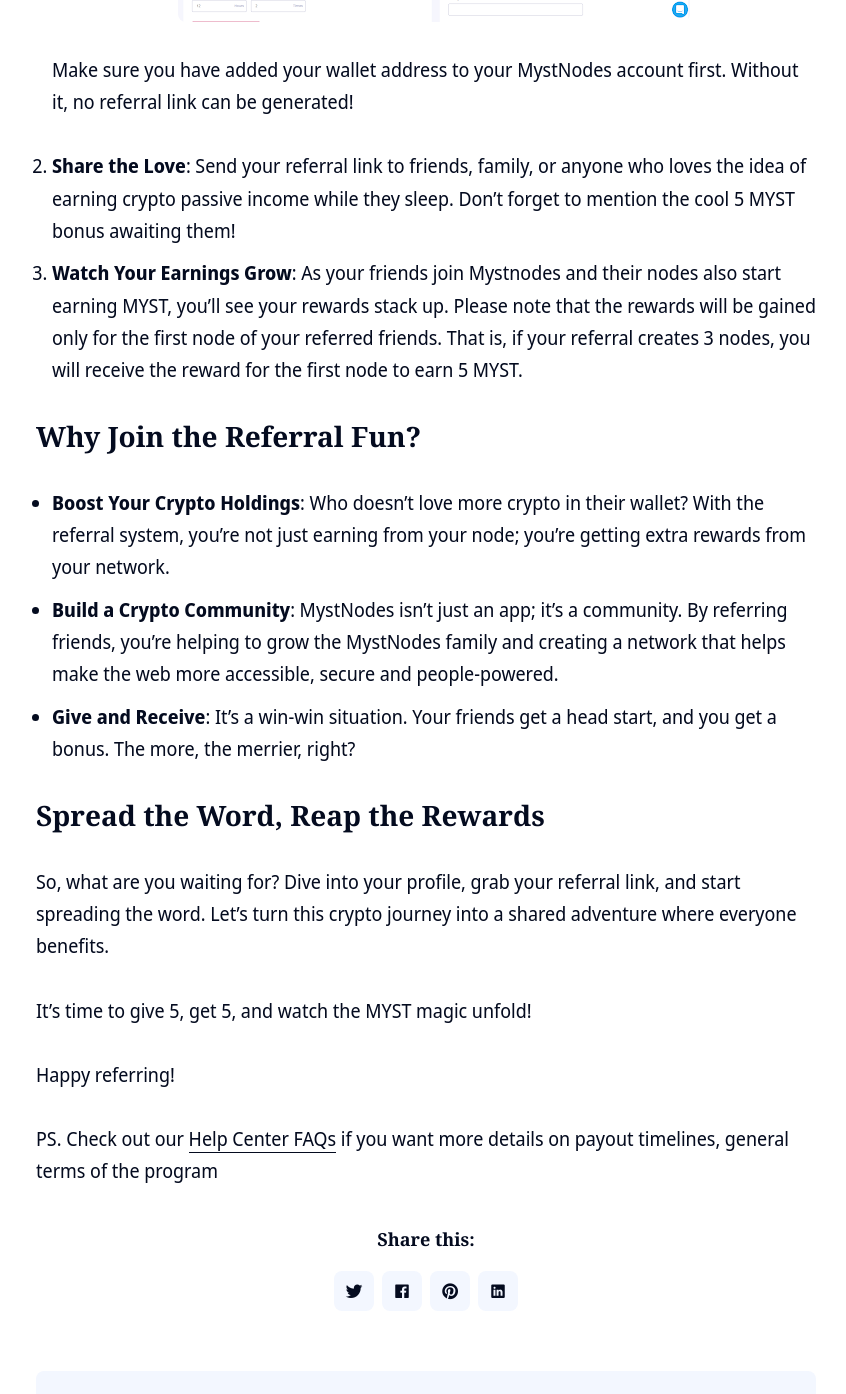
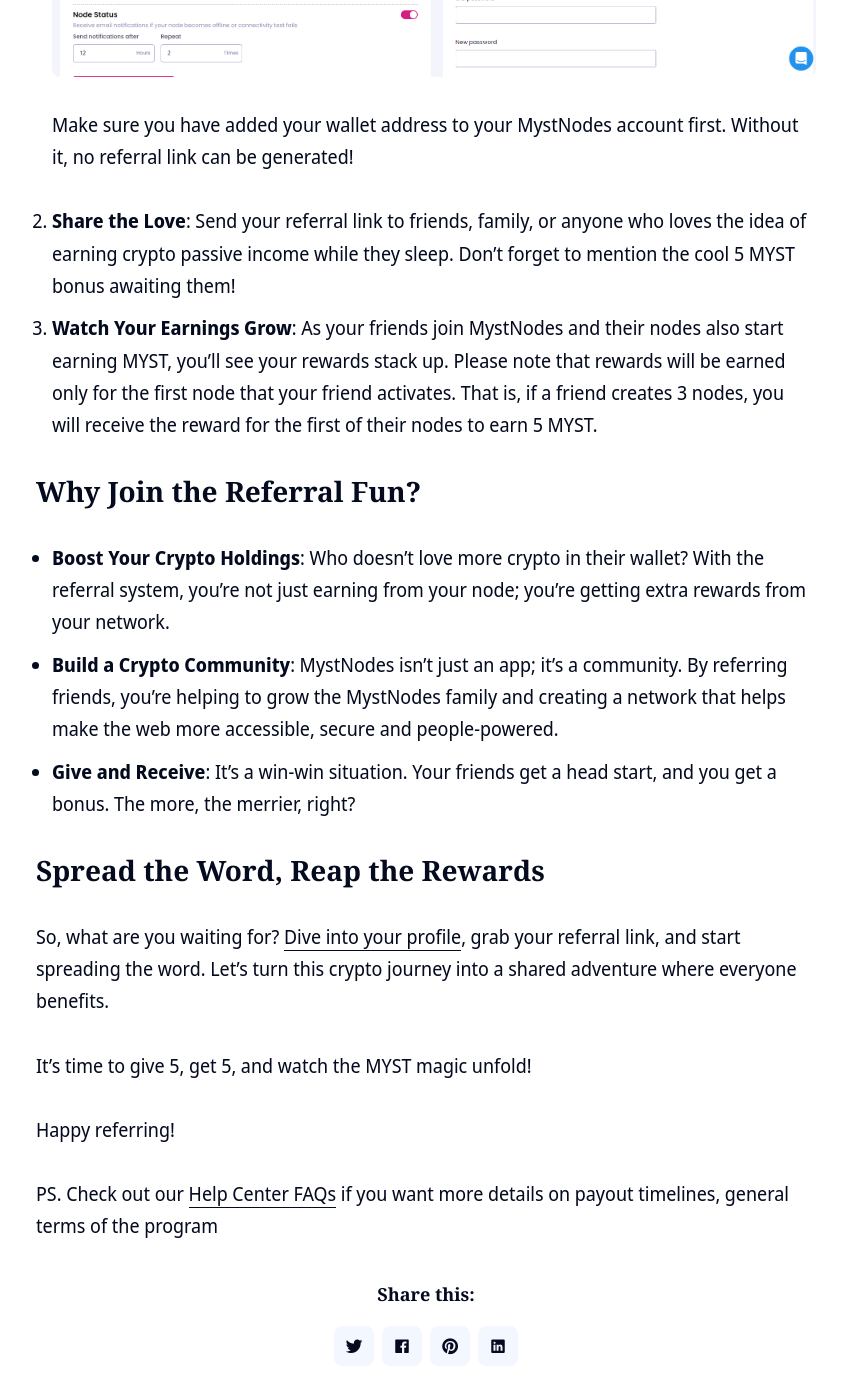
Before and after one commit to mysteriumnetwork/mmn-blog, a Jekyll site: the page built from _posts/2024-01-22-friend-referrals.markdown, in a window 1280 px wide and 1400 px high, scrolled down 2476 px. Shown: the top 1394 px of the window, without its empty margins (214-1060 px from the left). Built offline with Jekyll 4.4.1, drawn with Linux system fonts in a browser that asks for light colours; nearby versions of some CDN libraries; some of the changed text lies outside the part shown.

Commit message:
Friend Referrals
Signed-off-by: Mantas Domaševičius <mantas@mysterium.network>

```diff
--- a/_posts/2024-01-22-friend-referrals.markdown
+++ b/_posts/2024-01-22-friend-referrals.markdown
@@ -21,8 +21,6 @@
 
 It’s the modern way of making your device work for you.
 
-Multiply your MYST earnings effortlessly.
-
 ## The Basics: Give 5, Get 5 back
 
 Our referral system is as simple as it gets.
@@ -40,7 +38,7 @@
     Make sure you have added your wallet address to your MystNodes account first. Without it, no referral link can be generated!
 
 2. **Share the Love**: Send your referral link to friends, family, or anyone who loves the idea of earning crypto passive income while they sleep. Don't forget to mention the cool 5 MYST bonus awaiting them!
-3. **Watch Your Earnings Grow**: As your friends join Mystnodes and their nodes also start earning MYST, you'll see your rewards stack up. Please note that the rewards will be gained only for the first node of your referred friends. That is, if your referral creates 3 nodes, you will receive the reward for the first node to earn 5 MYST.
+3. **Watch Your Earnings Grow**: As your friends join MystNodes and their nodes also start earning MYST, you’ll see your rewards stack up. Please note that rewards will be earned only for the first node that your friend activates. That is, if a friend creates 3 nodes, you will receive the reward for the first of their nodes to earn 5 MYST.
 
 ## Why Join the Referral Fun?
 
@@ -50,7 +48,7 @@
 
 ## Spread the Word, Reap the Rewards
 
-So, what are you waiting for? Dive into your profile, grab your referral link, and start spreading the word. Let's turn this crypto journey into a shared adventure where everyone benefits.
+So, what are you waiting for? [Dive into your profile](https://mystnodes.com/me), grab your referral link, and start spreading the word. Let's turn this crypto journey into a shared adventure where everyone benefits.
 
 It's time to give 5, get 5, and watch the MYST magic unfold!
 
```
Also changed, not shown: assets/images/posts/20240122/hero.png, assets/images/posts/20240122/mystnodes.png.
